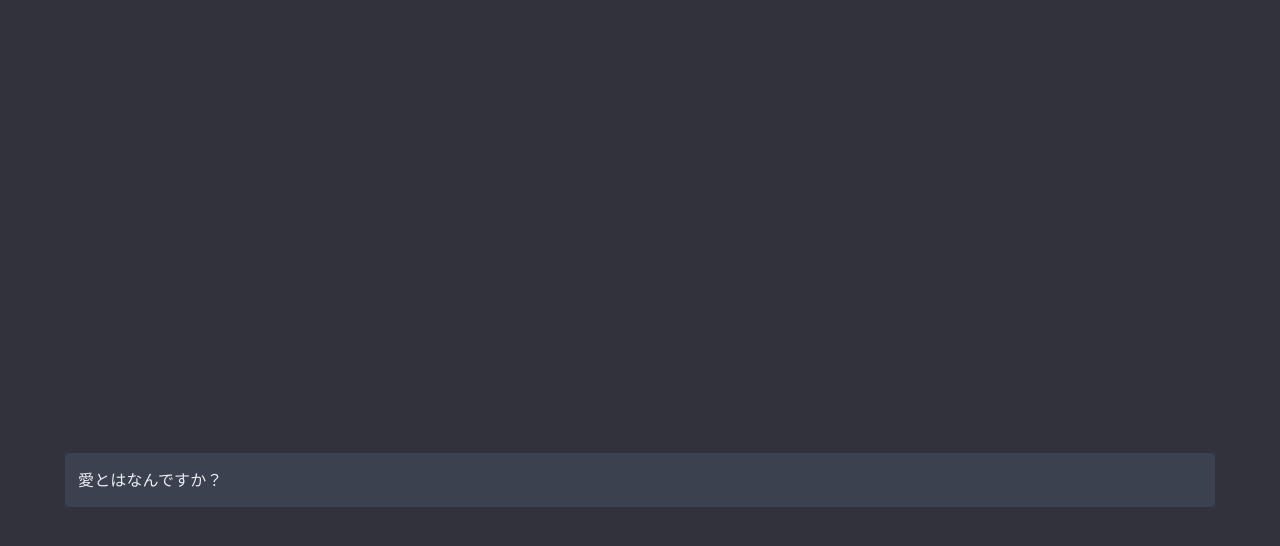
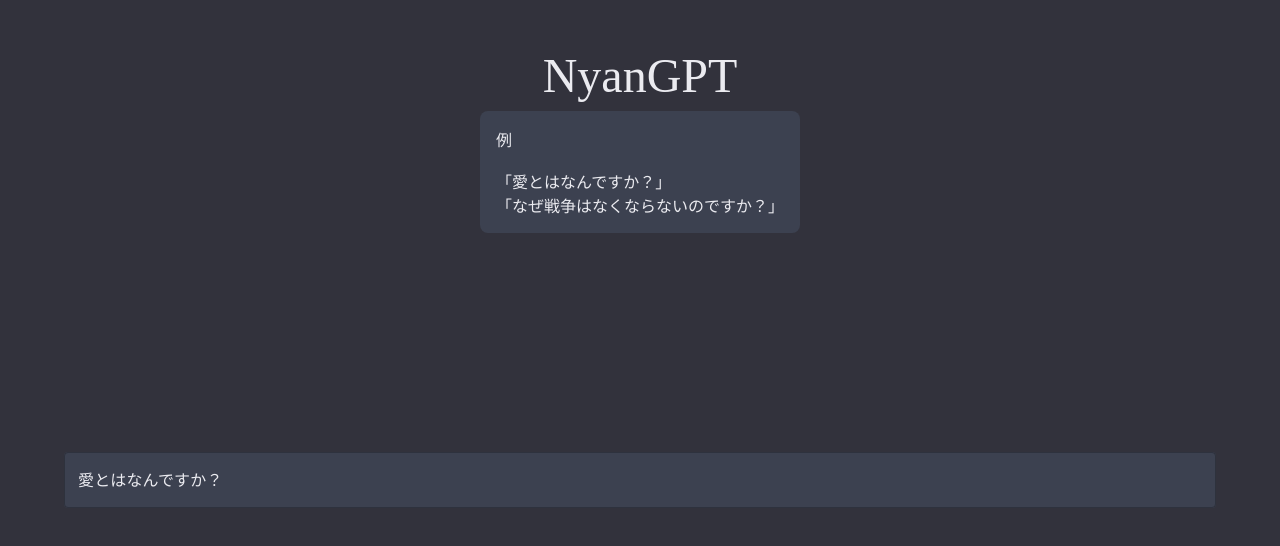
Before and after one commit to toromo12/NyanGPT, a React (Vite) app: page / in a window 1280 px wide. Shown: the part 268-814 px from the top of the page. Built offline with nearby package versions, Linux system fonts and the light colour scheme.

Commit message:
add example, adjust css.

```diff
--- a/src/App.tsx
+++ b/src/App.tsx
@@ -35,6 +35,36 @@ function App() {
   return (
     <>
       <Container ref={ref}>
+        {texts.length === 0 && (
+          <Box
+            sx={{
+              display: "flex",
+              alignItems: "center",
+              justifyContent: "center",
+              flexDirection: "column",
+              height: "100vh",
+              width: "100%",
+              fontSize: "3rem",
+            }}
+          >
+            <Box>NyanGPT</Box>
+            <Box
+              sx={{
+                fontSize: "1rem",
+                marginTop: "8px",
+                padding: "16px",
+                borderRadius: "8px",
+                backgroundColor: "rgb(60, 65, 80)",
+                color: "rgb(235, 235, 240)",
+              }}
+            >
+              <div>例</div>
+              <div>&nbsp;</div>
+              <div>「愛とはなんですか？」</div>
+              <div>「なぜ戦争はなくならないのですか？」</div>
+            </Box>
+          </Box>
+        )}
         <Chat {...{ texts, setIsAnimating }} />
         <form onSubmit={handleSubmit}>
           <Box sx={{ position: "fixed", bottom: "24px", width }}>
--- a/src/components/Chat.tsx
+++ b/src/components/Chat.tsx
@@ -29,7 +29,13 @@ function ChatItem({ index, text, setIsAnimating }: ChatItemProps) {
         display: "flex",
         gap: "16px",
         alignItems: "center",
-        margin: "64px 32px",
+        padding: "64px 32px",
+        borderRadius: "8px",
+        ...(!isUser
+          ? {
+              backgroundColor: "rgb(70, 70, 80)",
+            }
+          : {}),
       }}
     >
       {isUser ? <MeIcon /> : <img src="/icon.png" width="32px" height="32px" />}
```
